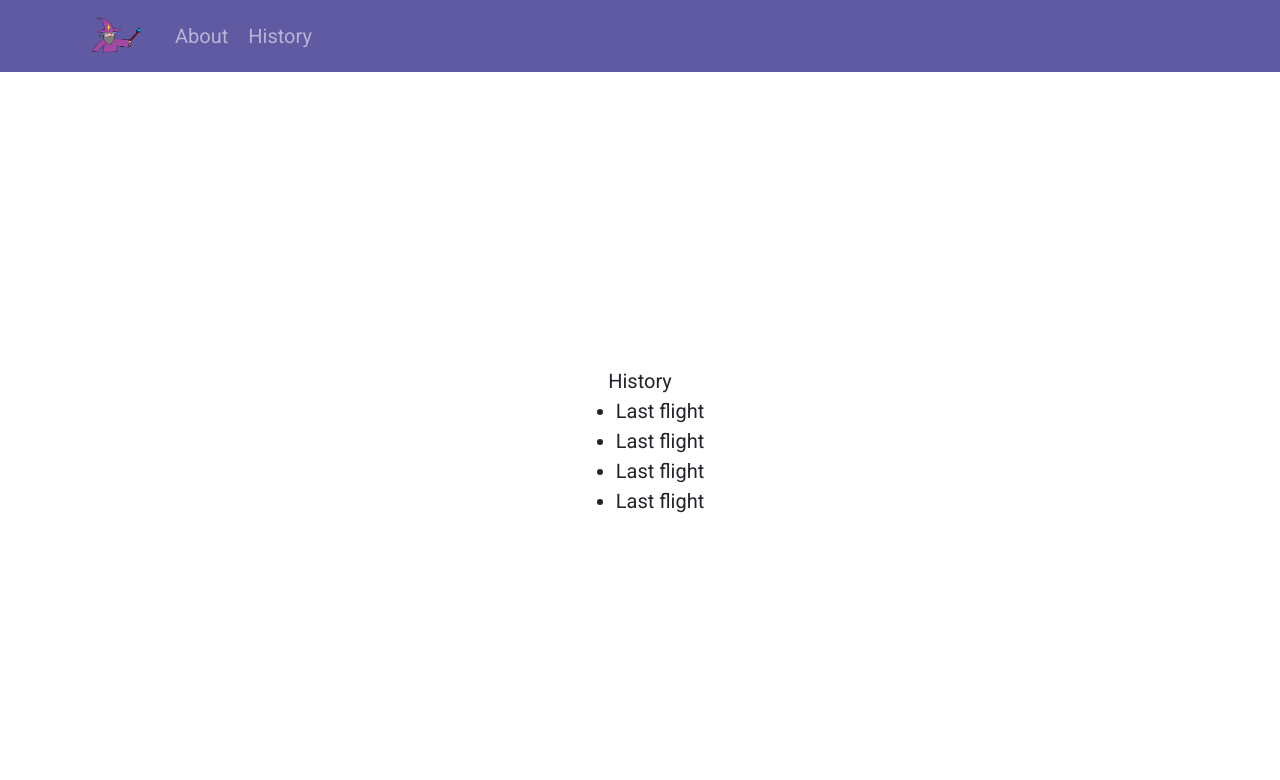
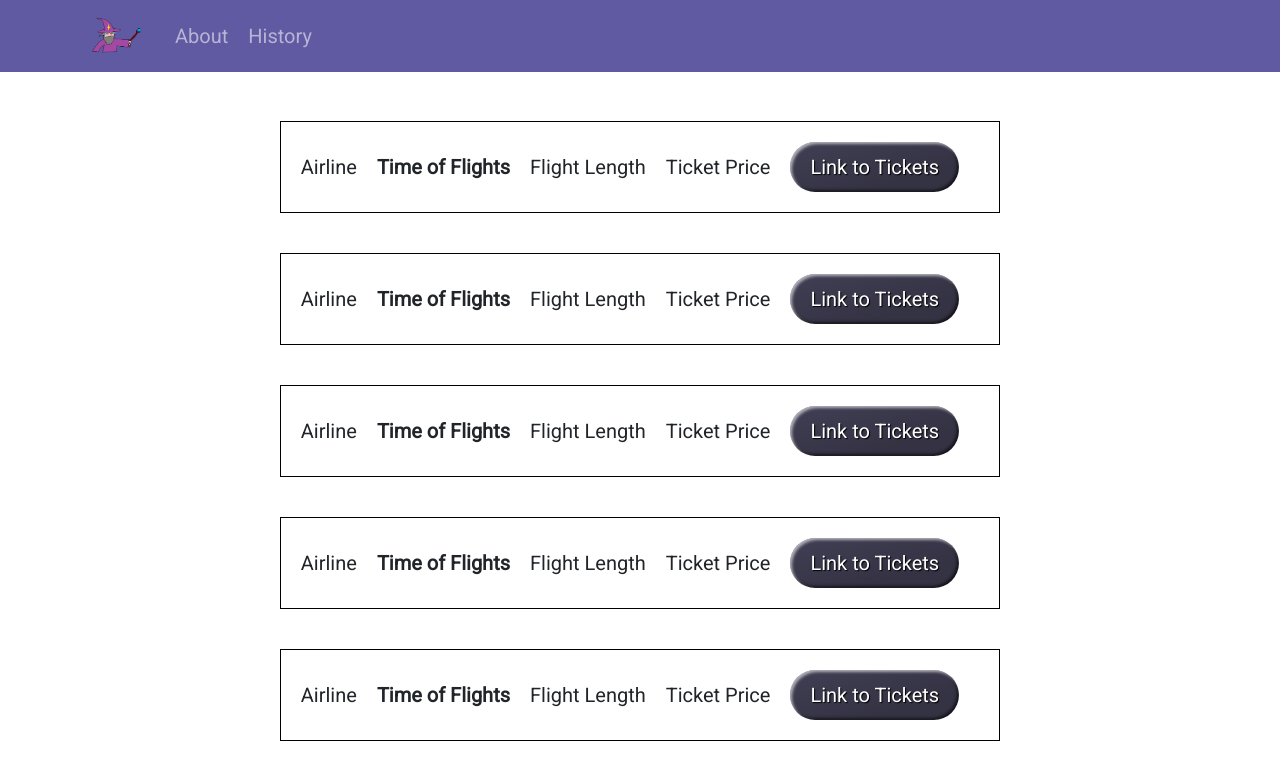
Before and after one commit to rydaws/mighty-ducks, a React (Create React App) app in the folder mighty-ducks/: page /History in a window 1280 px wide. Shown: the top 780 px of the page. Built offline with nearby package versions, Linux system fonts and the light colour scheme.

Commit message:
Added to history page and styled

```diff
--- a/mighty-ducks/src/index.css
+++ b/mighty-ducks/src/index.css
@@ -125,7 +125,29 @@ footer {
   margin-bottom: 7rem;
 }
 
-.ticketsearch:active, .roundtrip:active, .oneway:active {
+.ticketLink[type=button] {
+  margin: auto;
+  margin-right: 1rem;
+  border: 0;
+  line-height: 2.5;
+  padding: 0 20px;
+  font-size: 1rem;
+  color: #fff;
+  text-shadow: 1px 1px 1px #000;
+  border-radius: 50px;
+  background-color: var(--bs-secondary);
+  background-image: linear-gradient(to top left,
+      rgba(0, 0, 0, .2),
+      rgba(0, 0, 0, .2) 30%,
+      rgba(0, 0, 0, 0));
+  box-shadow: inset 2px 2px 3px rgba(255, 255, 255, .6),
+    inset -2px -2px 3px rgba(0, 0, 0, .6);
+  align-items: center;
+  position: relative;
+}
+
+
+.ticketsearch:active, .roundtrip:active, .oneway:active, .ticketLink:active {
   box-shadow: inset -2px -2px 3px rgba(255, 255, 255, .6),
     inset 2px 2px 3px rgba(0, 0, 0, .6);
 }
@@ -176,6 +198,19 @@ section {
   justify-content: center;
   align-items: center;
   overflow-y: auto;
+}
+
+.flightHistory {
+  border: 1px solid black;
+  padding-bottom: 1rem;
+  padding-top: 1rem;
+  padding-right: 1rem;
+  padding-left: 1rem;
+  margin-bottom: 2rem;
+}
+
+.flightHistoryItem {
+  padding-right: 1rem;
 }
 
 .styleAbout {
--- a/mighty-ducks/src/pages/History.js
+++ b/mighty-ducks/src/pages/History.js
@@ -2,15 +2,42 @@ import React from "react"
 import { Links } from 'react-router-dom'
 function History() {
     return (
-        <section>History
-            <ul>
-                <li>Last flight</li>
-                <li>Last flight</li>
-                <li>Last flight</li>
-                <li>Last flight</li>
-
-            </ul>
-
+        <section>
+            <div class="flightHistory">
+                <span class="flightHistoryItem">Airline</span>
+                <span class="flightHistoryItem"><strong>Time of Flights</strong></span>
+                <span class="flightHistoryItem">Flight Length</span>
+                <span class="flightHistoryItem">Ticket Price</span>
+                <button className="ticketLink" type="button">Link to Tickets</button>
+            </div>
+            <div class="flightHistory">
+                <span class="flightHistoryItem">Airline</span>
+                <span class="flightHistoryItem"><strong>Time of Flights</strong></span>
+                <span class="flightHistoryItem">Flight Length</span>
+                <span class="flightHistoryItem">Ticket Price</span>
+                <button className="ticketLink" type="button">Link to Tickets</button>
+            </div>
+            <div class="flightHistory">
+                <span class="flightHistoryItem">Airline</span>
+                <span class="flightHistoryItem"><strong>Time of Flights</strong></span>
+                <span class="flightHistoryItem">Flight Length</span>
+                <span class="flightHistoryItem">Ticket Price</span>
+                <button className="ticketLink" type="button">Link to Tickets</button>
+            </div>
+            <div class="flightHistory">
+                <span class="flightHistoryItem">Airline</span>
+                <span class="flightHistoryItem"><strong>Time of Flights</strong></span>
+                <span class="flightHistoryItem">Flight Length</span>
+                <span class="flightHistoryItem">Ticket Price</span>
+                <button className="ticketLink" type="button">Link to Tickets</button>
+            </div>
+            <div class="flightHistory">
+                <span class="flightHistoryItem">Airline</span>
+                <span class="flightHistoryItem"><strong>Time of Flights</strong></span>
+                <span class="flightHistoryItem">Flight Length</span>
+                <span class="flightHistoryItem">Ticket Price</span>
+                <button className="ticketLink" type="button">Link to Tickets</button>
+            </div>
         </section>
 
     )
```
